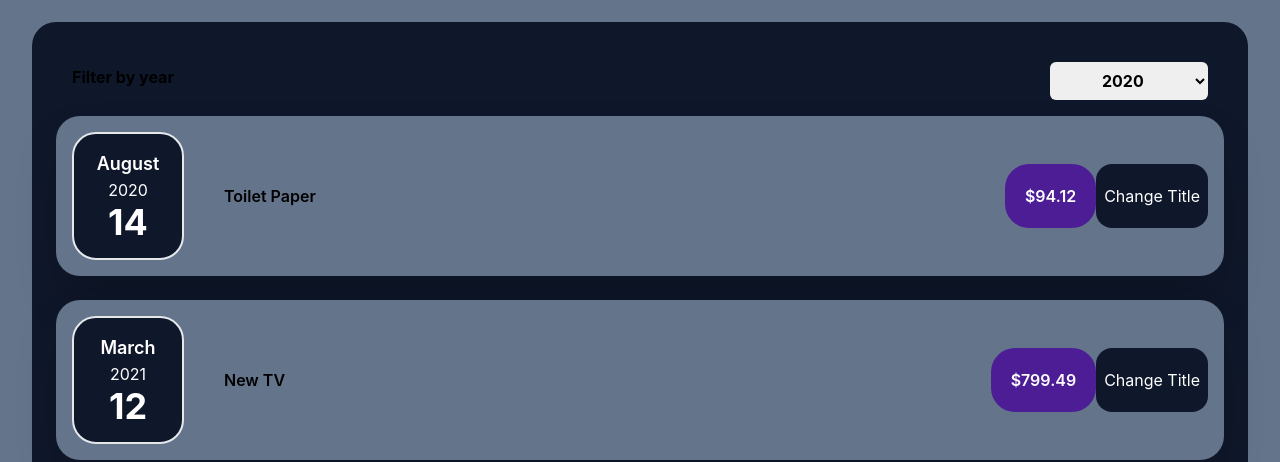
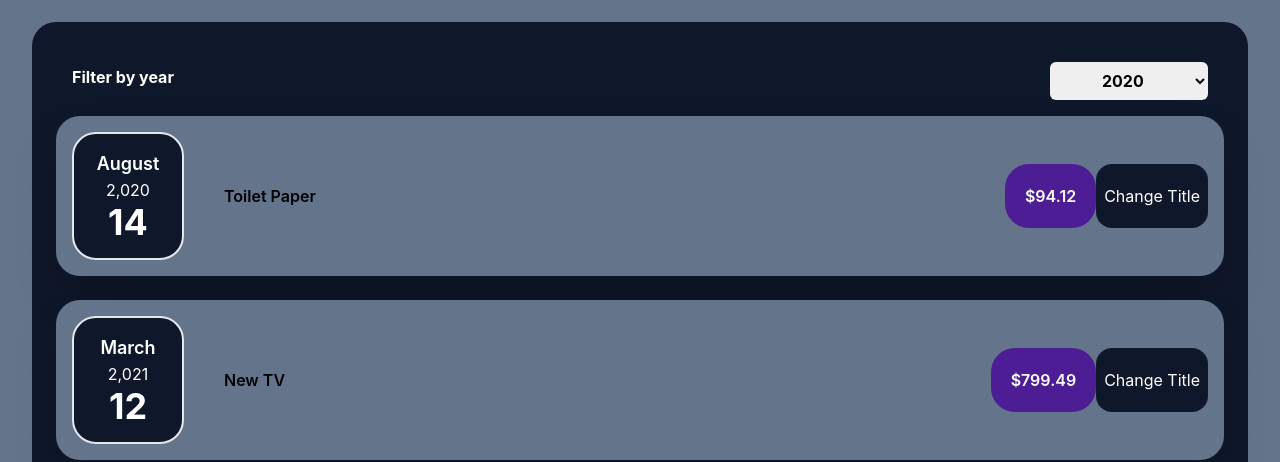
Before and after one commit to Rituraj0406/expense-tracker, a React (Create React App) app: page / in a window 1280 px wide. Shown: the part 318-780 px from the top of the page. Built offline with nearby package versions, Linux system fonts and the light colour scheme.

Commit message:
dynamic list concept added and updated the list

```diff
--- a/public/index.html
+++ b/public/index.html
@@ -24,7 +24,7 @@
       work correctly both with client-side routing and a non-root public URL.
       Learn how to configure a non-root public URL by running `npm run build`.
     -->
-    <title>React App</title>
+    <title>Expense Tracker</title>
   </head>
   <body>
     <noscript>You need to enable JavaScript to run this app.</noscript>
--- a/src/App.js
+++ b/src/App.js
@@ -1,9 +1,9 @@
+import React,{useState} from 'react'
 import "./App.css";
 import Expense from './components/Expenses/Expense';
 import NewExpense from './components/NewExpense/NewExpense';
 
-function App() {
-  const expenses = [
+const DUMMY_EXPENSES = [
   {
     id: "e1",
     title: "Toilet Paper",
@@ -30,9 +30,14 @@ function App() {
   },
 ];
 
+function App() {
+  const [expenses, setExpenses] = useState(DUMMY_EXPENSES);
+
+
   const addExpenseHandler = (expense) => {
-    console.log('In App.js');
-    console.log(expense);
+    setExpenses((prevExpenses) => {
+      return [expense, ...prevExpenses];
+    });
   };
 
   return (
--- a/src/components/Expenses/Expense.js
+++ b/src/components/Expenses/Expense.js
@@ -6,19 +6,21 @@ function Expense(props){
 
     const [filteredYear, setFilteredYear] = useState('2020');
     const filterChangeHandler = selectedYear =>{
-        // console.log('Expense.js');
-        // console.log(selectedYear);
         setFilteredYear(selectedYear);
     }
     return (
         <div className="bg-slate-900 p-6 rounded-3xl">
             <ExpensesFilter onChangeFilter={filterChangeHandler} selected={filteredYear}/>
-            <div>
-                <ExpenseItem title={props.items[0].title} amount={props.items[0].amount} date={props.items[0].date}></ExpenseItem>
-                <ExpenseItem title={props.items[1].title} amount={props.items[1].amount} date={props.items[1].date}></ExpenseItem>
-                <ExpenseItem title={props.items[2].title} amount={props.items[2].amount} date={props.items[2].date}></ExpenseItem>
-                <ExpenseItem title={props.items[3].title} amount={props.items[3].amount} date={props.items[3].date}></ExpenseItem>
-            </div>
+                <div>
+                    {props.items.map((expenses) => (
+                        <ExpenseItem
+                            key={expenses.id}
+                            title={expenses.title}
+                            amount={expenses.amount}
+                            date={expenses.date}
+                        />
+                    ))}
+                </div>
         </div>
     );
 }
--- a/src/components/Expenses/ExpenseDate.js
+++ b/src/components/Expenses/ExpenseDate.js
@@ -1,7 +1,7 @@
 function ExpenseDate(props) {
-  const month = props.date.toLocaleString("en-US", { month: "long" });
-  const day = props.date.toLocaleString("en-US", { day: "2-digit" });
-  const year = props.date.getFullYear();
+  const month = props.date && props.date.toLocaleString("en-US", { month: "long" });
+  const day = props.date && props.date.toLocaleString("en-US", { day: "2-digit" });
+  const year = props.date && props.date.getFullYear().toLocaleString();
 
   return (
     <div className="border-inherit border-2 rounded-3xl p-4 mr-10 bg-slate-900 text-white text-center w-28">
--- a/src/components/Expenses/ExpensesFilter.js
+++ b/src/components/Expenses/ExpensesFilter.js
@@ -11,7 +11,7 @@ const ExpensesFilter = (props) => {
   return (
     <div className='expenses-filter'>
       <div className='expenses-filter__control'>
-        <label>Filter by year</label>
+        <label className='text-white'>Filter by year</label>
         <select value={props.selected} onChange={dropdownChangeHandler}>
           <option value='2022'>2022</option>
           <option value='2021'>2021</option>
```
Lines whose indentation alone changed are shown as unchanged.
